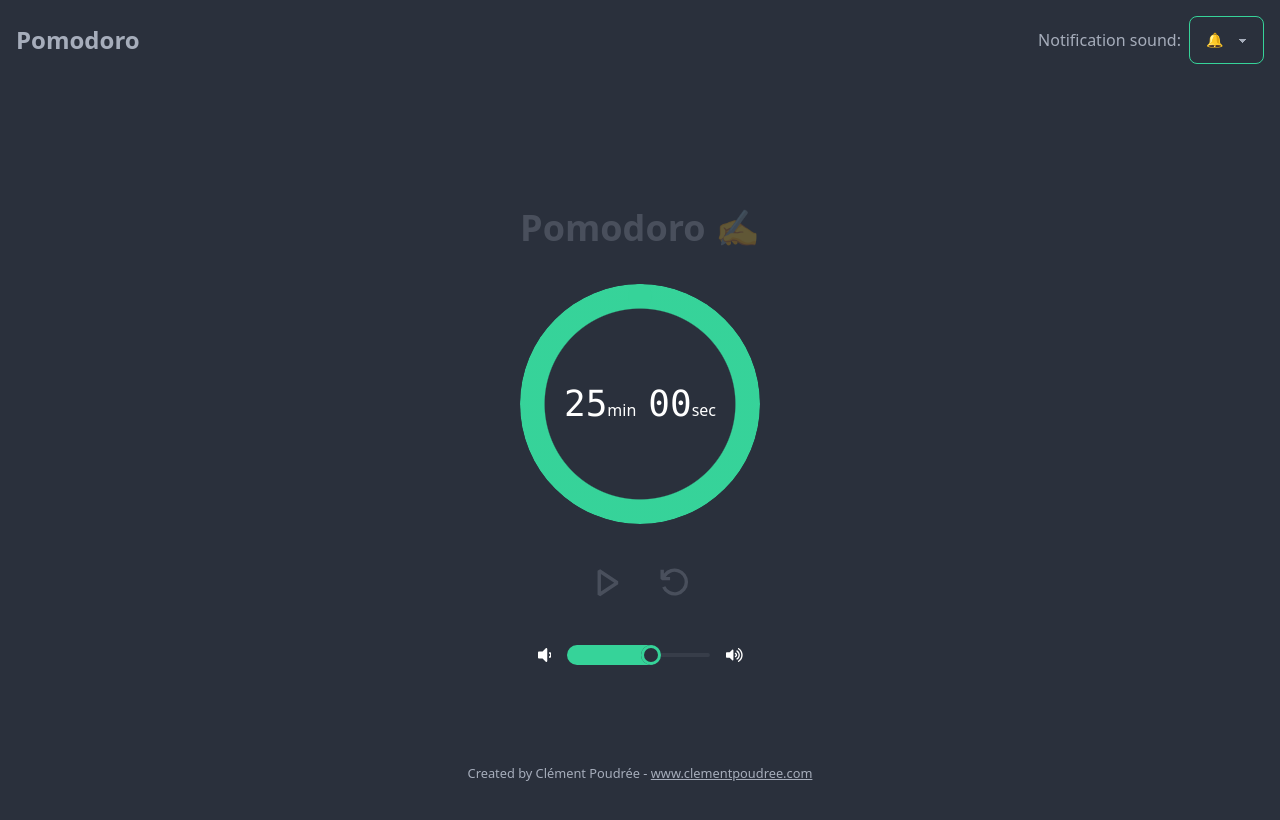
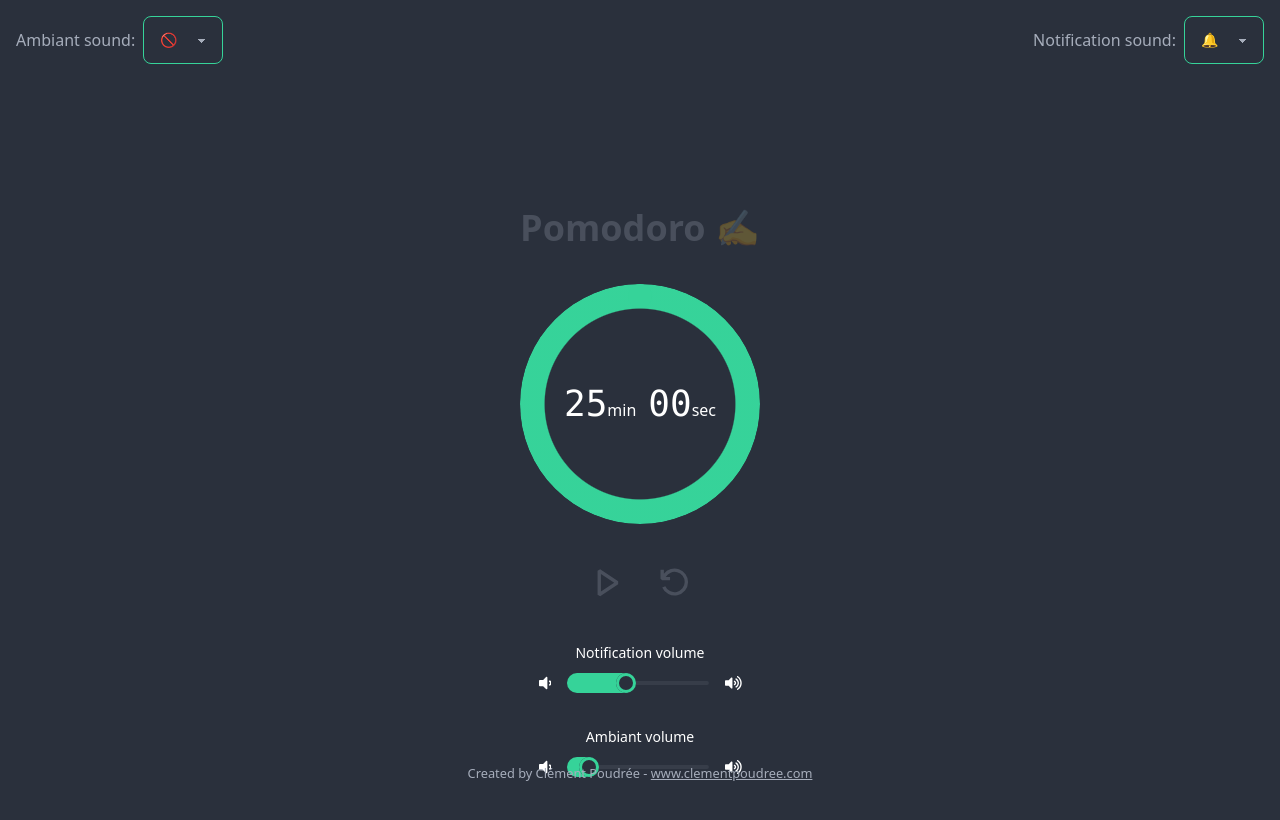
Before and after one commit to MRK4/pomodoro-react, a React (Vite) app: page / in a window 1280 px wide. Shown: the top 820 px of the page. Built offline with nearby package versions, Linux system fonts and the light colour scheme.

Commit message:
Added the Ambiant Sound feature !

```diff
--- a/package.json
+++ b/package.json
@@ -12,7 +12,8 @@
     "daisyui": "^2.51.5",
     "react": "^18.2.0",
     "react-dom": "^18.2.0",
-    "react-icons": "^4.8.0"
+    "react-icons": "^4.8.0",
+    "react-player": "^2.12.0"
   },
   "devDependencies": {
     "@types/react": "^18.0.28",
--- a/src/App.jsx
+++ b/src/App.jsx
@@ -4,16 +4,21 @@ import Header from "./components/Header";
 
 const App = () => {
   const [selectedSound, setSelectedSound] = useState("./assets/songs/bell.mp3");
+  const [selectedAmbiant, setSelectedAmbiant] = useState(null);
 
   const handleSoundChange = (sound) => {
     setSelectedSound(sound);
   };
 
+  const handleAmbiantChange = (ambiant) => {
+    setSelectedAmbiant(ambiant);
+  };
+
   return (
     <div className="container h-full mx-auto">
-      <Header selectedSound={selectedSound} onSoundChange={handleSoundChange} />
+      <Header selectedSound={selectedSound} onSoundChange={handleSoundChange} selectedAmbiant={selectedAmbiant} onAmbiantChange={handleAmbiantChange} />
       <main className="w-full h-full px-4 py-32">
-        <Timer selectedSound={selectedSound} />
+        <Timer selectedSound={selectedSound} selectedAmbiant={selectedAmbiant} />
       </main>
       <footer className="container absolute bottom-0 py-4 mx-auto">
         <p className="w-full text-center">
--- a/src/components/Header.jsx
+++ b/src/components/Header.jsx
@@ -1,6 +1,11 @@
 import React from "react";
 
 function Header(props) {
+  function youtubeLinkToUrl(link) {
+    const videoId = link.match(/(\?|&)v=[^&]*(&|$)/)[1];
+    return `https://www.youtube.com/watch?v=${videoId}`;
+  }
+
   const handleSoundChange = (event) => {
     props.onSoundChange(event.target.value);
     const audio = new Audio(event.target.value);
@@ -8,20 +13,45 @@ function Header(props) {
     audio.play();
   };
 
+  // Create a handler for the ambiant sound
+  const handleAmbiantChange = (event) => {
+    props.onAmbiantChange(event.target.value);
+    props.onSelectedAmbiantChange(youtubeLinkToUrl(event.target.value));
+  };
+
   return (
     <header className="sticky top-0 flex items-center justify-between w-full px-4 py-4">
-      <h1 className="text-2xl font-bold">Pomodoro</h1>
+      <div className="flex items-center">
+        <label htmlFor="ambiant" className="mr-2">
+          Ambiant sound:
+        </label>
+        <select
+          className="w-20 select select-success"
+          id="ambiant"
+          value={props.selectedAmbiant}
+          onChange={handleAmbiantChange}
+        >
+          <option selected>🚫</option>
+          <option value="https://www.youtube.com/watch?v=xNN7iTA57jM">🔥 Rain & Thunderstorm</option>
+          <option value="https://www.youtube.com/watch?v=xNN7iTA57jM">🌲 Forest</option>
+          <option value="https://www.youtube.com/watch?v=4vIQON2fDWM">📚 Old Library</option>
+          <option value="https://www.youtube.com/watch?v=Cec4Z-Vlf7Q">🚂 Train Ride</option>
+          <option value="https://www.youtube.com/watch?v=_x3hVRSIe2g">🌧️ Rain Falling on Window</option>
+          <option value="https://www.youtube.com/watch?v=c0_ejQQcrwI">☕ Rainy Night Coffee Shop</option>
+          <option value="https://www.youtube.com/watch?v=jfKfPfyJRdk">🎵 LoFi radio</option>
+        </select>
+      </div>
       <div className="flex items-center">
         <label htmlFor="sound" className="mr-2">
           Notification sound:
         </label>
         <select
-          className="select select-success"
+          className="w-20 select select-success"
           id="sound"
           value={props.selectedSound}
           onChange={handleSoundChange}
         >
-          <option value="./assets/songs/bell.mp3">🔔</option>
+          <option value="./assets/songs/bell.mp3" selected>🔔</option>
           <option value="./assets/songs/clown.mp3">🤡</option>
           <option value="./assets/songs/birds.mp3">🐦</option>
           <option value="./assets/songs/japanese_chim.mp3">🇯🇵</option>
--- a/src/components/Timer.jsx
+++ b/src/components/Timer.jsx
@@ -1,11 +1,14 @@
 import React, { useState, useEffect } from "react";
+import ReactPlayer from 'react-player';
 import { VscDebugStart, VscDebugRestart } from "react-icons/vsc"
 import { FaStop, FaVolumeDown, FaVolumeUp } from "react-icons/fa"
 
-function Timer({ selectedSound }) {
+function Timer({ selectedSound, selectedAmbiant }) {
   const [timeLeft, setTimeLeft] = useState(25 * 60); // in seconds
   const [timerRunning, setTimerRunning] = useState(false);
   const [isBreak, setIsBreak] = useState(false);
+  const [volume, setVolume] = useState(0.4);
+  const [volumeAmbiant, setVolumeAmbiant] = useState(0.1);
 
   useEffect(() => {
     let intervalId;
@@ -31,17 +34,7 @@ function Timer({ selectedSound }) {
     setTimeLeft(25 * 60);
   };
 
-  // const formatTime = (timeInSeconds) => {
-  //   let minutes = Math.floor(timeInSeconds / 60);
-  //   let seconds = timeInSeconds % 60;
-  //   return `${minutes.toString().padStart(2, "0")}:${seconds.toString().padStart(2, "0")}`;
-  // };
-
-
   // Play a song when the timer is equal to 0
-
-  const [volume, setVolume] = useState(0.5);
-
   useEffect(() => {
     if (timeLeft === 0) {
       const audio = new Audio(selectedSound);
@@ -49,7 +42,6 @@ function Timer({ selectedSound }) {
       audio.play();
     }
   }, [timeLeft, selectedSound, volume]);
-
 
   // Calculate the percentage of progress
   let progressPercentage = ((1500 - timeLeft) / 1500) * 100;
@@ -95,21 +87,43 @@ function Timer({ selectedSound }) {
           </button>
         </div>
       </section>
-      <section className="flex flex-col items-center justify-center gap-3 text-white">
+      <section className="flex flex-col items-center justify-center gap-8 text-white">
+        {/* Notification volume */}
+        <div className="flex flex-col items-center justify-center gap-2">
+          <h3 className="text-sm">Notification volume</h3>
           <span className="flex items-center justify-center gap-4">
-          <FaVolumeDown className="text-xl" />
+            <FaVolumeDown className="text-lg" />
             <input
               className="range range-sm range-success"
               type="range"
               min="0"
               max="1"
-            step="0.2"
+              step="0.1"
               value={volume}
               onChange={ev => setVolume(ev.target.value)}
             />
             <FaVolumeUp className="text-2xl" />
           </span>
+        </div>
+        {/* Ambiant volume */}
+        <div className="flex flex-col items-center justify-center gap-2">
+          <h3 className="text-sm">Ambiant volume</h3>
+          <span className="flex items-center justify-center gap-4">
+            <FaVolumeDown className="text-lg" />
+            <input
+              className="range range-sm range-success"
+              type="range"
+              min="0"
+              max="1"
+              step="0.01"
+              value={volumeAmbiant}
+              onChange={ev => setVolumeAmbiant(ev.target.value)}
+            />
+            <FaVolumeUp className="text-2xl" />
+          </span>
+        </div>
       </section>
+      <ReactPlayer className="absolute hidden" url={selectedAmbiant} playing loop volume={volumeAmbiant} />
     </div>
   );
 }
```
Also changed, not shown: 1 other file (tests, documents, lock files or other folders). Lines whose indentation alone changed are shown as unchanged.
